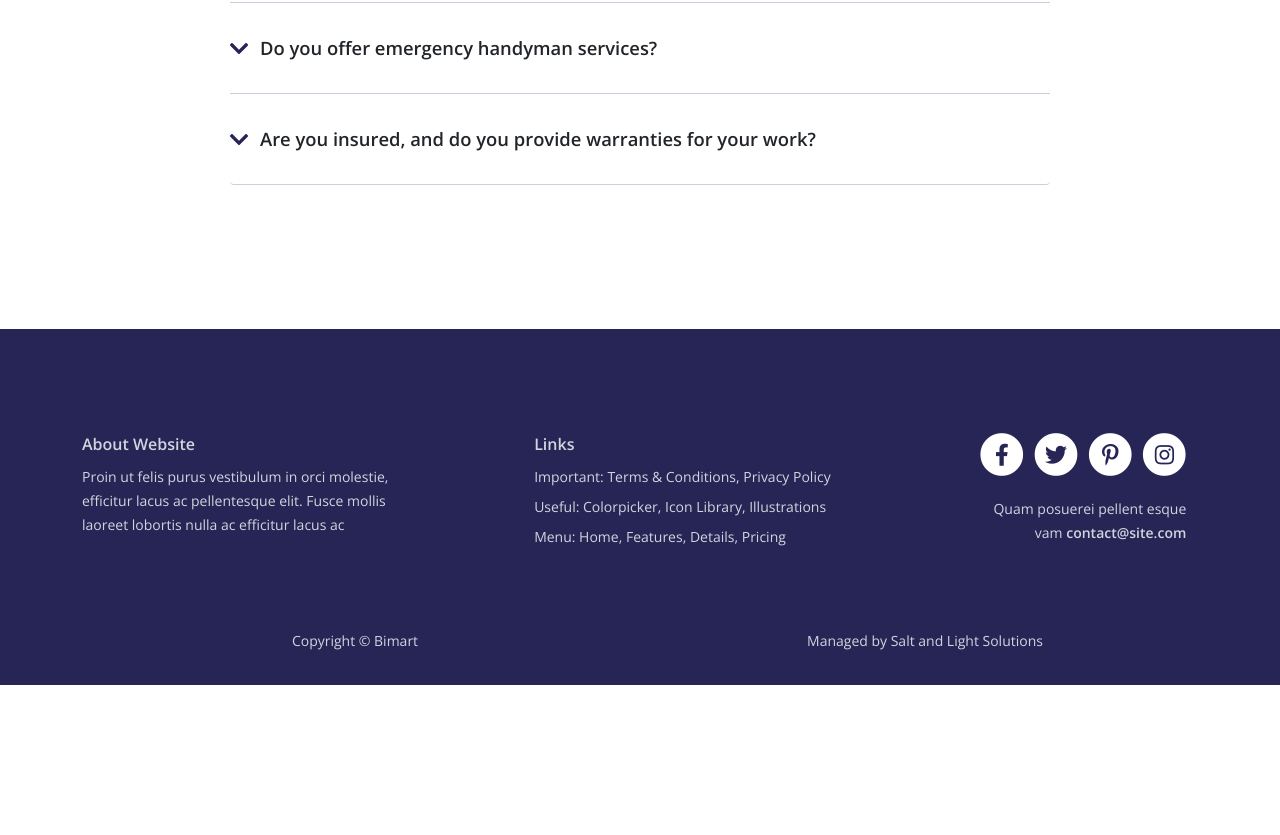
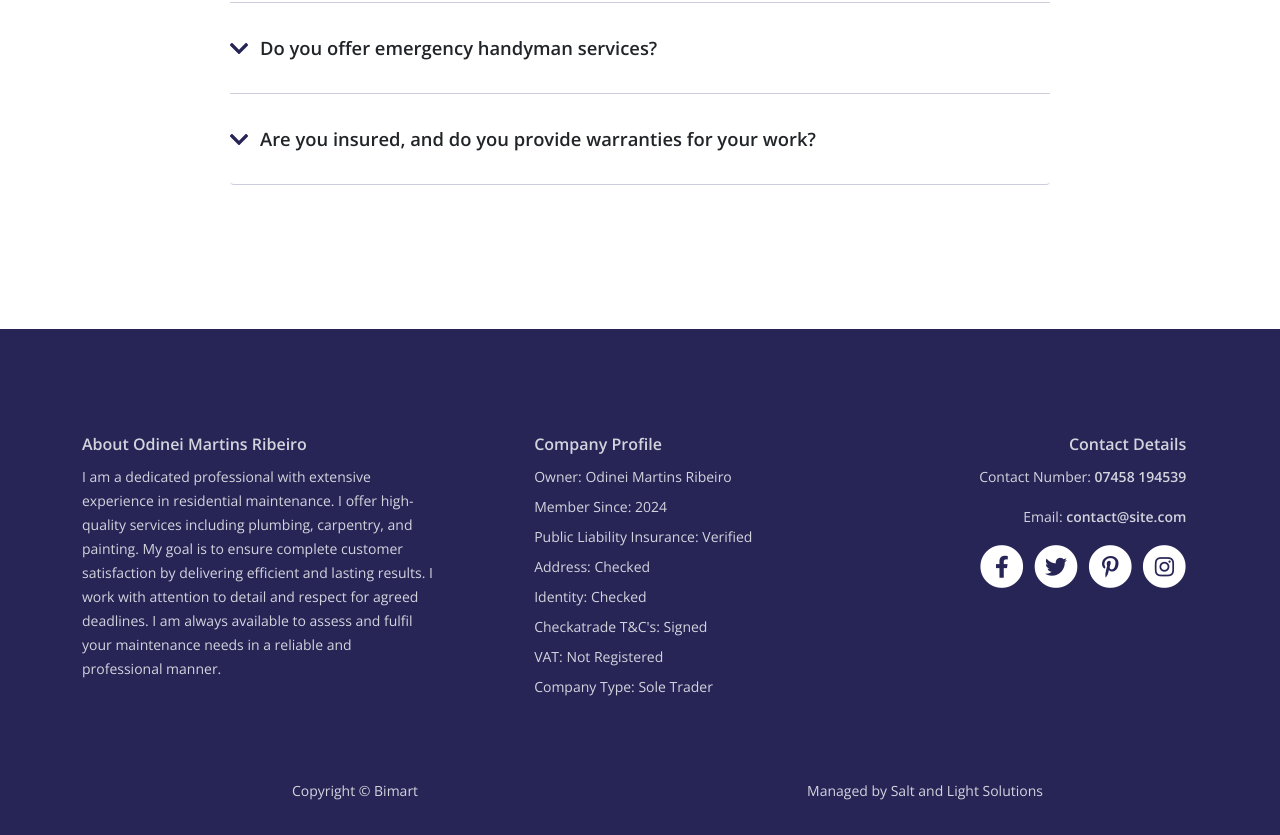
Before and after one commit to sanjaysalins/bimart, a plain HTML site: page index.html in a window 1280 px wide. Shown: the part 5053-5888 px from the top of the page. Before the commit the page ends 5738 px from the top, so only its background shows below. Drawn offline with nearby package versions, Linux system fonts and the light colour scheme.

Commit message:
added address

```diff
--- a/index.html
+++ b/index.html
@@ -953,57 +953,125 @@
         </div> <!-- end of accordion-1 -->
         <!-- end of questions -->
 
-
-
         <!-- Footer -->
         <div class="footer">
             <div class="container">
                 <div class="row">
                     <div class="col-lg-12">
+
+                        <!-- About Company -->
                         <div class="footer-col first">
-                            <h6>About Website</h6>
-                            <p class="p-small">Proin ut felis purus vestibulum in orci molestie, efficitur lacus ac pellentesque elit. Fusce mollis laoreet lobortis nulla ac efficitur lacus ac </p>
+                            <h6>About Odinei Martins Ribeiro</h6>
+                            <p class="p-small">I am a dedicated professional with extensive experience in residential maintenance. I offer high-quality services including plumbing, carpentry, and painting. My goal is to ensure complete customer satisfaction by delivering efficient and lasting results. I work with attention to detail and respect for agreed deadlines. I am always available to assess and fulfil your maintenance needs in a reliable and professional manner.</p>
                         </div> <!-- end of footer-col -->
+
+                        <!-- Company Details -->
                         <div class="footer-col second">
-                            <h6>Links</h6>
+                            <h6>Company Profile</h6>
                             <ul class="list-unstyled li-space-lg p-small">
-                                <li>Important: <a href="terms.html">Terms & Conditions</a>, <a href="privacy.html">Privacy Policy</a></li>
-                                <li>Useful: <a href="#">Colorpicker</a>, <a href="#">Icon Library</a>, <a href="#">Illustrations</a></li>
-                                <li>Menu: <a href="#header">Home</a>, <a href="#features">Features</a>, <a href="#details">Details</a>, <a href="#pricing">Pricing</a></li>
+                                <li>Owner: Odinei Martins Ribeiro</li>
+                                <li>Member Since: 2024</li>
+                                <li>Public Liability Insurance: Verified</li>
+                                <li>Address: Checked</li>
+                                <li>Identity: Checked</li>
+                                <li>Checkatrade T&C's: Signed</li>
+                                <li>VAT: Not Registered</li>
+                                <li>Company Type: Sole Trader</li>
                             </ul>
                         </div> <!-- end of footer-col -->
+
+                        <!-- Contact Information -->
                         <div class="footer-col third">
+                            <h6>Contact Details</h6>
+                            <p class="p-small">Contact Number: <a href="tel:+447458194539"><strong>07458 194539</strong></a></p>
+                            <p class="p-small">Email: <a href="mailto:contact@site.com"><strong>contact@site.com</strong></a></p>
+
+                            <!-- Social Media Links -->
+                            <div class="social-icons">
                         <span class="fa-stack">
-                                <a href="#your-link">
+                            <a href="#facebook-link">
                                 <i class="fas fa-circle fa-stack-2x"></i>
                                 <i class="fab fa-facebook-f fa-stack-1x"></i>
                             </a>
                         </span>
                                 <span class="fa-stack">
-                                <a href="#your-link">
+                            <a href="#twitter-link">
                                 <i class="fas fa-circle fa-stack-2x"></i>
                                 <i class="fab fa-twitter fa-stack-1x"></i>
                             </a>
                         </span>
                                 <span class="fa-stack">
-                                <a href="#your-link">
+                            <a href="#pinterest-link">
                                 <i class="fas fa-circle fa-stack-2x"></i>
                                 <i class="fab fa-pinterest-p fa-stack-1x"></i>
                             </a>
                         </span>
                                 <span class="fa-stack">
-                                <a href="#your-link">
+                            <a href="#instagram-link">
                                 <i class="fas fa-circle fa-stack-2x"></i>
                                 <i class="fab fa-instagram fa-stack-1x"></i>
                             </a>
                         </span>
-                            <p class="p-small">Quam posuerei pellent esque vam <a href="mailto:contact@site.com"><strong>contact@site.com</strong></a></p>
+                            </div>
                         </div> <!-- end of footer-col -->
+
                     </div> <!-- end of col -->
                 </div> <!-- end of row -->
             </div> <!-- end of container -->
         </div> <!-- end of footer -->
         <!-- end of footer -->
+
+
+
+        <!--        &lt;!&ndash; Footer &ndash;&gt;-->
+<!--        <div class="footer">-->
+<!--            <div class="container">-->
+<!--                <div class="row">-->
+<!--                    <div class="col-lg-12">-->
+<!--                        <div class="footer-col first">-->
+<!--                            <h6>About Website</h6>-->
+<!--                            <p class="p-small">Proin ut felis purus vestibulum in orci molestie, efficitur lacus ac pellentesque elit. Fusce mollis laoreet lobortis nulla ac efficitur lacus ac </p>-->
+<!--                        </div> &lt;!&ndash; end of footer-col &ndash;&gt;-->
+<!--                        <div class="footer-col second">-->
+<!--                            <h6>Links</h6>-->
+<!--                            <ul class="list-unstyled li-space-lg p-small">-->
+<!--                                <li>Important: <a href="terms.html">Terms & Conditions</a>, <a href="privacy.html">Privacy Policy</a></li>-->
+<!--                                <li>Useful: <a href="#">Colorpicker</a>, <a href="#">Icon Library</a>, <a href="#">Illustrations</a></li>-->
+<!--                                <li>Menu: <a href="#header">Home</a>, <a href="#features">Features</a>, <a href="#details">Details</a>, <a href="#pricing">Pricing</a></li>-->
+<!--                            </ul>-->
+<!--                        </div> &lt;!&ndash; end of footer-col &ndash;&gt;-->
+<!--                        <div class="footer-col third">-->
+<!--                            <span class="fa-stack">-->
+<!--                                <a href="#your-link">-->
+<!--                                    <i class="fas fa-circle fa-stack-2x"></i>-->
+<!--                                    <i class="fab fa-facebook-f fa-stack-1x"></i>-->
+<!--                                </a>-->
+<!--                            </span>-->
+<!--                            <span class="fa-stack">-->
+<!--                                <a href="#your-link">-->
+<!--                                    <i class="fas fa-circle fa-stack-2x"></i>-->
+<!--                                    <i class="fab fa-twitter fa-stack-1x"></i>-->
+<!--                                </a>-->
+<!--                            </span>-->
+<!--                            <span class="fa-stack">-->
+<!--                                <a href="#your-link">-->
+<!--                                    <i class="fas fa-circle fa-stack-2x"></i>-->
+<!--                                    <i class="fab fa-pinterest-p fa-stack-1x"></i>-->
+<!--                                </a>-->
+<!--                            </span>-->
+<!--                            <span class="fa-stack">-->
+<!--                                <a href="#your-link">-->
+<!--                                    <i class="fas fa-circle fa-stack-2x"></i>-->
+<!--                                    <i class="fab fa-instagram fa-stack-1x"></i>-->
+<!--                                </a>-->
+<!--                            </span>-->
+<!--                            <p class="p-small">Quam posuerei pellent esque vam <a href="mailto:contact@site.com"><strong>contact@site.com</strong></a></p>-->
+<!--                        </div> &lt;!&ndash; end of footer-col &ndash;&gt;-->
+<!--                    </div> &lt;!&ndash; end of col &ndash;&gt;-->
+<!--                </div> &lt;!&ndash; end of row &ndash;&gt;-->
+<!--            </div> &lt;!&ndash; end of container &ndash;&gt;-->
+<!--        </div> &lt;!&ndash; end of footer &ndash;&gt;  -->
+<!--        &lt;!&ndash; end of footer &ndash;&gt;-->
 
 
         <!-- Copyright -->
```
Lines whose indentation alone changed are shown as unchanged.
